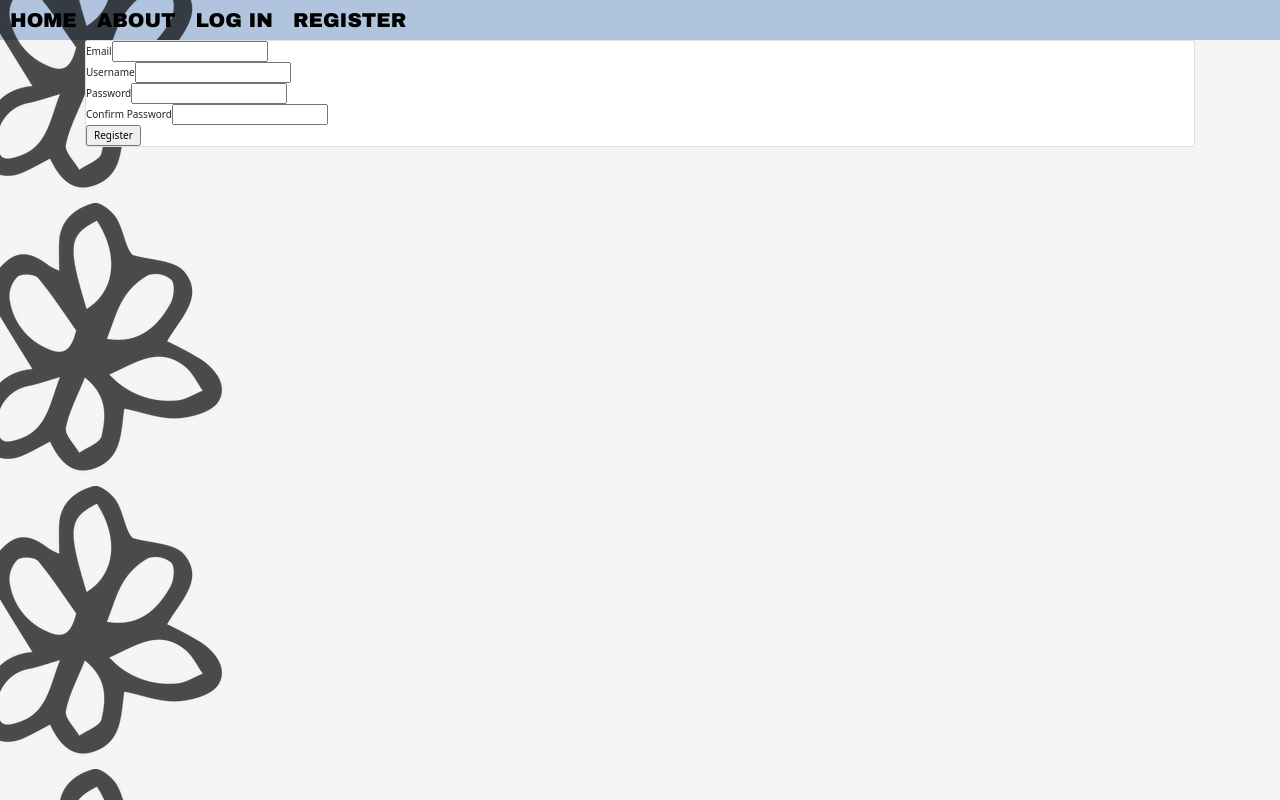
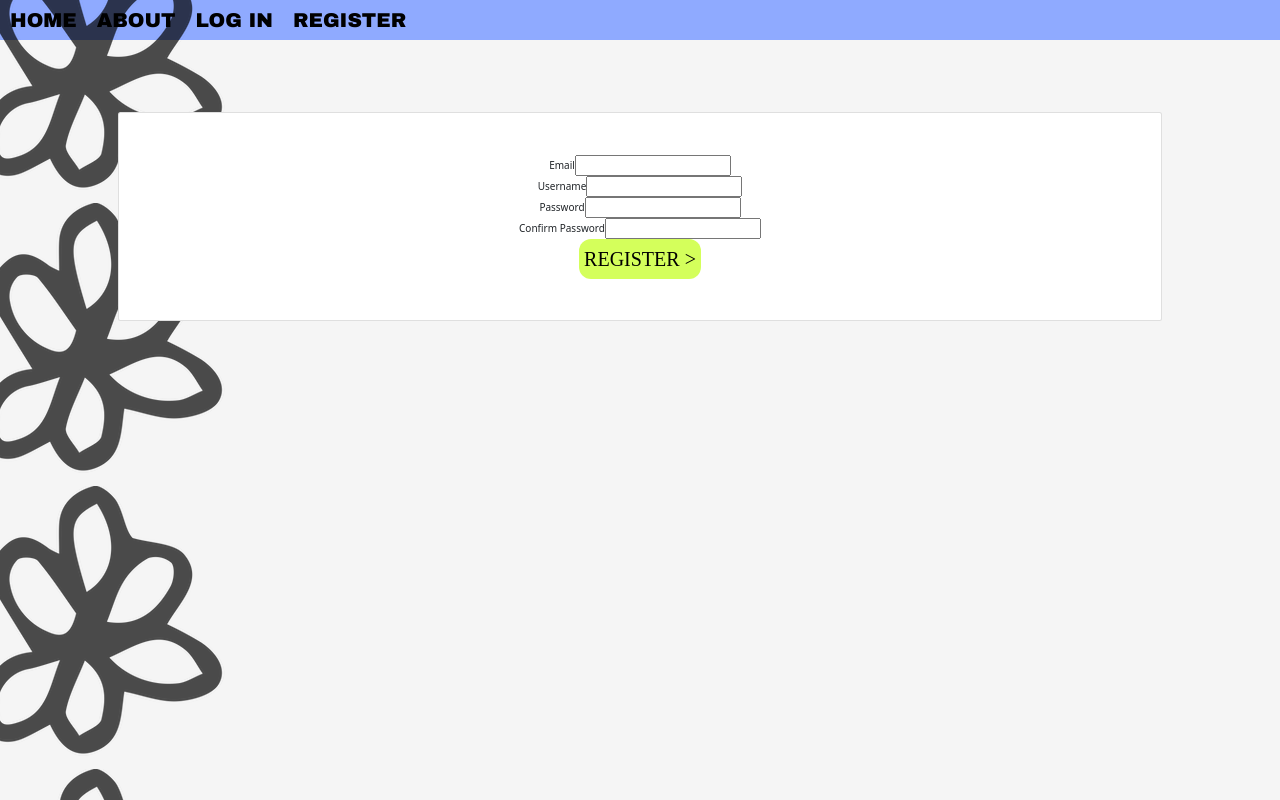
Before and after one commit to ajkarczewski/thrift, a Flask app: page /register in a window 1280 px wide. Run offline with Flask 2, Linux system fonts and the light colour scheme; parts of the project's set-up code (start-up, migrations or seed data) failed here and were passed over; some libraries are stand-ins or nearby versions; some web fonts are replaced.

Commit message:
format cards

```diff
--- a/myapp/static/styles.css
+++ b/myapp/static/styles.css
@@ -45,7 +45,7 @@ body {
 }
 
 .nav {
-  background-color: lightsteelblue;
+  background-color: #8faaff;
   width: 100%;
 }
 
@@ -79,7 +79,7 @@ h1 {
 }
 
 .delete {
-  background-color: hotpink;
+  background-color: #ffa5ff;
   border-color: none;
   border-style: none;
   border-radius: 12px;
@@ -107,6 +107,20 @@ h1 {
   font-family: 'BIZ UDMincho', serif;
 }
 
+.container {
+  margin-top: 3%;
+
+}
+
+.card {
+  margin: 3%;
+  padding: 1%;
+}
+
+form {
+  padding: 3%;
+}
+
 body {
   background-color: whitesmoke;
 }
--- a/myapp/templates/index.html
+++ b/myapp/templates/index.html
@@ -1,7 +1,9 @@
 {% extends "base.html" %}
 {% block content %}
     <div class="jumbotron">
-        <h1>My List</h1>
+        <div align="center">
+            <h1>My List</h1>
+        </div>
     </div>
     <!-- <div id="overlay"></div> -->
     <div class="container">
--- a/myapp/templates/login.html
+++ b/myapp/templates/login.html
@@ -1,6 +1,6 @@
 {% extends "base.html" %}
 {% block content %}
-<div class="container">
+<div align="center" class="container">
     <div class="card">
         <div class="car-boy">
             <div class="jumbotron">
@@ -8,7 +8,9 @@
     {{form.hidden_tag()}}
     {{form.email.label}}{{form.email}}<br>
     {{form.password.label}}{{form.password}}<br>
-    {{form.submit()}}
+    <div class="link">
+    {{form.submit(class="primary")}}
+        </div>
         </form>
             </div>
         </div>
--- a/myapp/templates/register.html
+++ b/myapp/templates/register.html
@@ -1,18 +1,20 @@
 {% extends "base.html" %}
 {% block content %}
-<div class="container">
+<div align="center" class="container">
     <div class="card">
         <div class="car-boy">
-            <div class="jumbotron">
+            <!-- <div class="jumbotron"> -->
 <form method="POST">
     {{form.hidden_tag()}}
     {{form.email.label}}{{form.email}}<br>
     {{form.username.label}}{{form.username}}<br>
     {{form.password.label}}{{form.password}}<br>
     {{form.pass_confirm.label}}{{form.pass_confirm}}<br>
-    {{form.submit()}}
+    <div class="link">
+    {{form.submit(class="primary")}}
+    </div>
 </form>
-            </div>
+            <!-- </div> -->
         </div>
     </div>
 </div>
--- a/myapp/thrift_items/forms.py
+++ b/myapp/thrift_items/forms.py
@@ -5,4 +5,4 @@ from wtforms.validators import DataRequired
 class ThriftItemForm(FlaskForm):
     name = StringField('Name', validators=[DataRequired()])
     item_details = TextAreaField('ItemDetails', validators=[DataRequired()])
-    submit = SubmitField('Post')
+    submit = SubmitField('POST >')
--- a/myapp/users/forms.py
+++ b/myapp/users/forms.py
@@ -16,7 +16,7 @@ from myapp.models import User
 class LoginForm(FlaskForm):
     email = StringField('Email', validators=[DataRequired(), Email()])
     password = PasswordField('Password', validators=[DataRequired()])
-    submit = SubmitField('Log In')
+    submit = SubmitField('LOG IN >')
 
 class RegistrationForm(FlaskForm):
     email = StringField('Email', validators=[DataRequired(), Email()])
@@ -24,7 +24,7 @@ class RegistrationForm(FlaskForm):
     password = PasswordField('Password', validators=[DataRequired(), EqualTo('pass_confirm', message='Passwords must match!')])
     # we make sure password is equal to pass confirm - so
     pass_confirm = PasswordField('Confirm Password', validators=[DataRequired()])
-    submit = SubmitField('Register')
+    submit = SubmitField('REGISTER >')
 
     #when someone is registering - if the email exists then we want to raise a validation error
     def check_email(self, field):
@@ -40,7 +40,7 @@ class RegistrationForm(FlaskForm):
 class UpdateUserForm(FlaskForm):
     email = StringField('Email', validators=[DataRequired(), Email()])
     username = StringField('Username', validators=[DataRequired()])
-    submit = SubmitField('Update')
+    submit = SubmitField('UPDATE >')
 
     def check_email(self, field):
         if User.query.filter_by(email=field.data).first():
```
Also changed, not shown: myapp/templates/account.html (+6 -4 lines), myapp/templates/create_item.html (+8 -2 lines), myapp/templates/info.html (+5 -3 lines), myapp/templates/thrift_item.html (+16 -5 lines), myapp/templates/user_thrift_items.html (+10 -5 lines).
